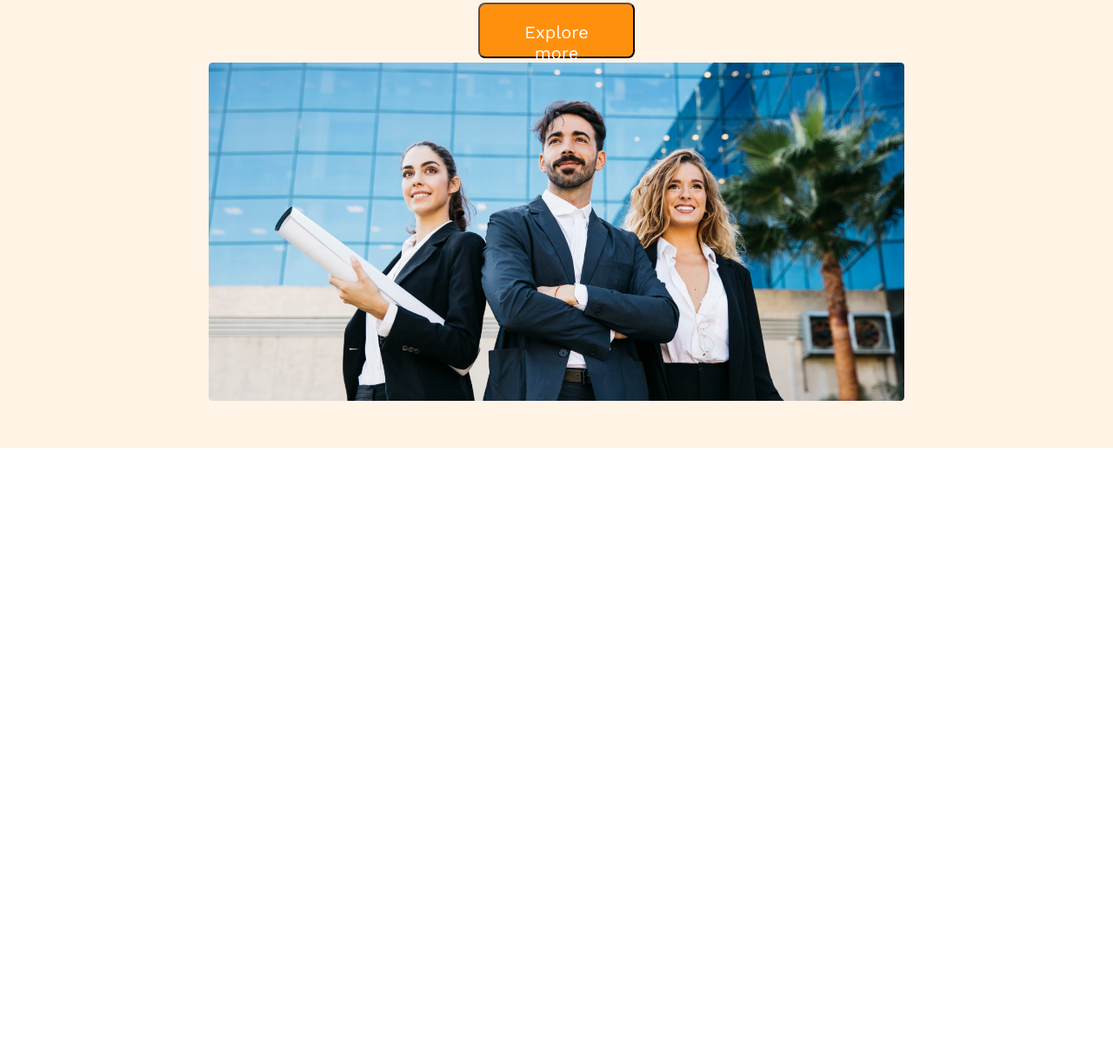
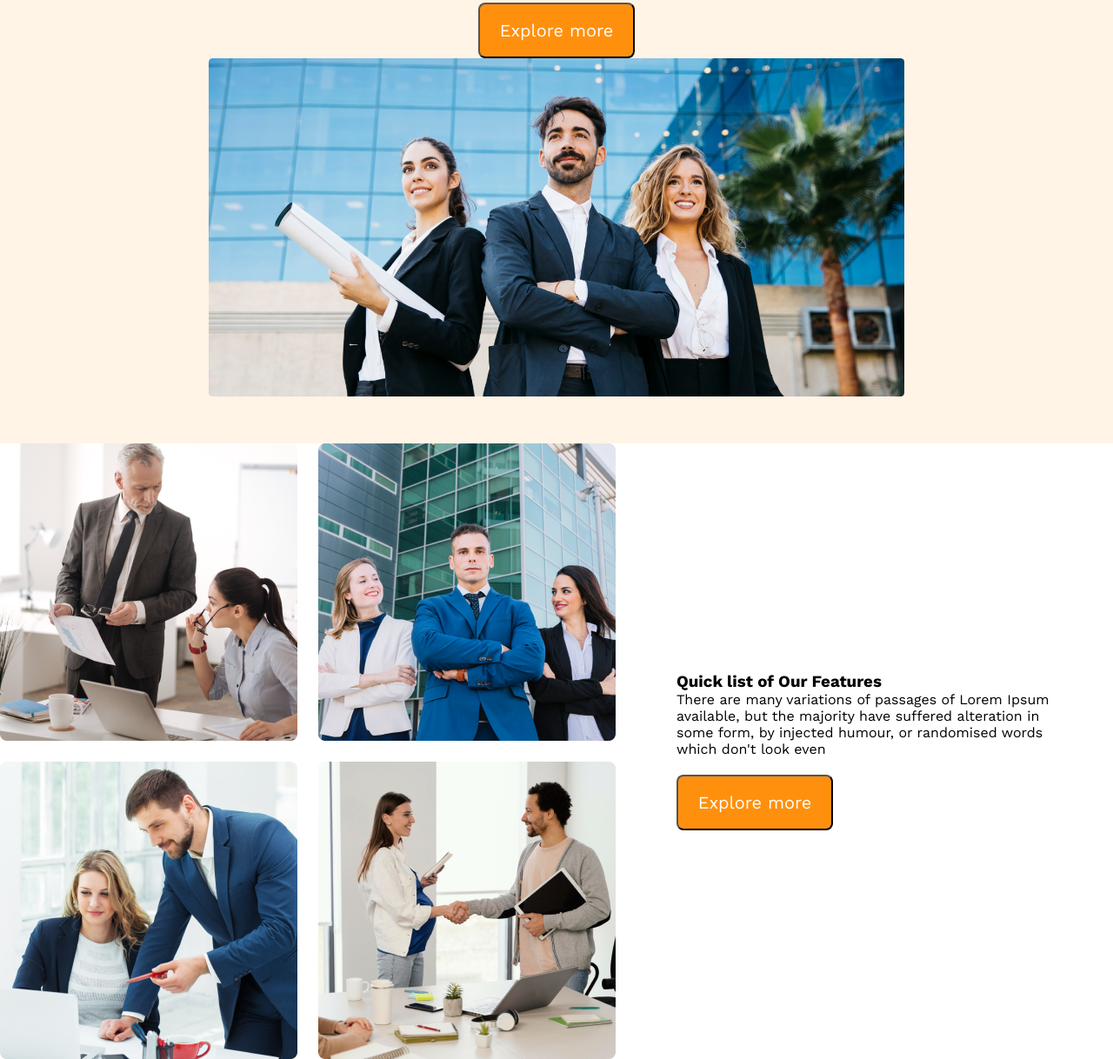
Before and after one commit to Najmul200/module-practice-9, a plain HTML site: page index.html in a window 1280 px wide. Shown: the part 331-1549 px from the top of the page at 87% size. Before the commit the page ends 846 px from the top, so only its background shows below. Drawn offline with nearby package versions, Linux system fonts and the light colour scheme.

Commit message:
feacher added

```diff
--- a/index.html
+++ b/index.html
@@ -33,7 +33,20 @@
         </div>
     </header>
     <main>
+        <section class="contain">
+            <div class="container-img">
 
+                    <img src="/images/team1.png" alt="">
+                    <img src="/images/team2.png" alt="">
+                    <img src="/images/team3.png" alt="">
+                    <img src="/images/team4.png" alt="">
+            </div>
+            <div class="content">
+                <h3>Quick list of Our Features</h3>
+                <p>There are many variations of passages of Lorem Ipsum available, but the majority have suffered alteration in some form, by injected humour, or randomised words which don't look even</p>
+                <button class="btn-primary">Explore more</button>
+            </div>
+        </section>
     </main>
 
     <footer>
--- a/style.css
+++ b/style.css
@@ -55,7 +55,7 @@
     height: 64px;
     cursor: pointer;
     margin-top: 20px;
-    padding: 20px 25px;
+    /* padding: 20px 25px; */
 }
 
 .img{
@@ -84,3 +84,22 @@
         flex-direction: column;
     }
 }
+
+main{
+    max-width: 1440px;
+    margin: 0 auto;
+}
+.contain{
+    display: flex;
+   align-items: center;
+
+}
+.container-img{
+    display: grid;
+    grid-template-columns: repeat(2,1fr);
+    gap: 24px;
+}
+.content{
+    padding-left: 70px;
+    padding-right: 70px;
+}
```
